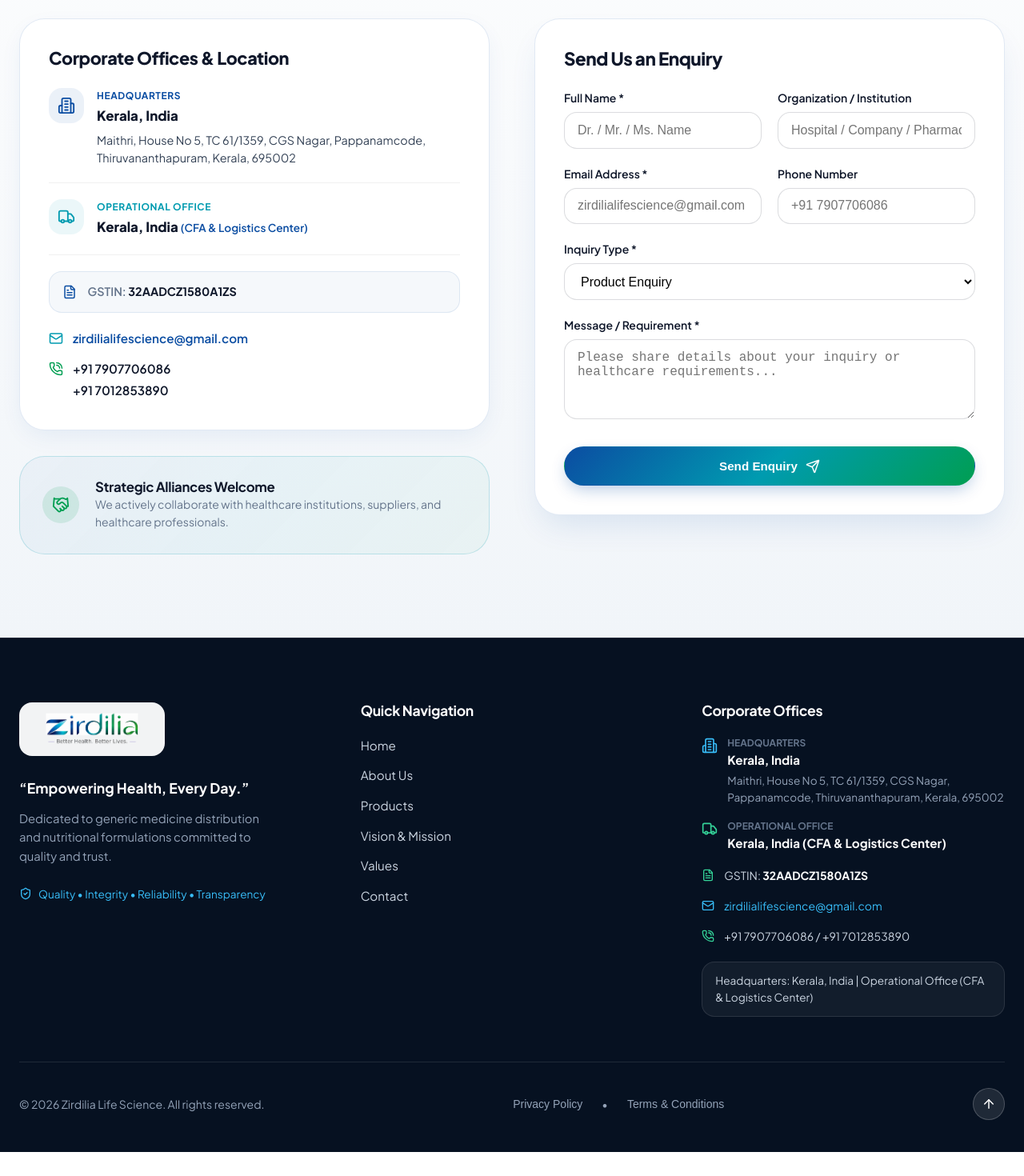
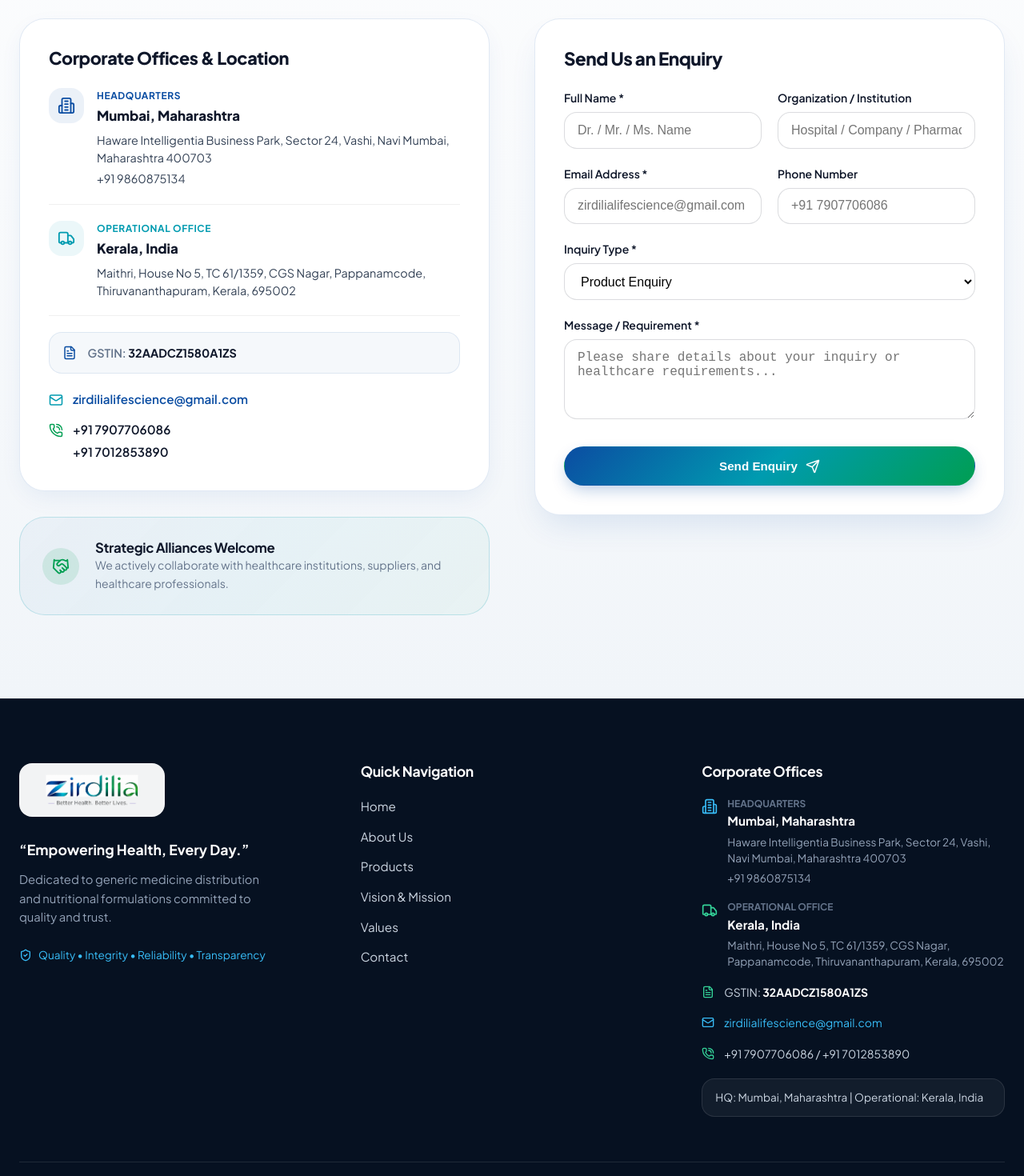
Before and after one commit to abhinavcj/zirdilla, a React (Vite) app: page / in a window 1280 px wide. Shown: the part 6600-8070 px from the top of the page at 80% size. Before the commit the page ends 8040 px from the top, so only its background shows below. Built offline with nearby package versions, Linux system fonts and the light colour scheme.

Commit message:
Update headquarters to Mumbai and operational office to Kerala with full addresses

```diff
--- a/src/components/Contact.jsx
+++ b/src/components/Contact.jsx
@@ -110,10 +110,13 @@ export default function Contact({ onSubmitSuccess }) {
                     Headquarters
                   </div>
                   <div style={{ fontSize: '1.05rem', fontWeight: 800, color: 'var(--text-main)', marginTop: '0.15rem', marginBottom: '0.3rem' }}>
-                    Kerala, India
+                    Mumbai, Maharashtra
                   </div>
                   <div style={{ fontSize: '0.9rem', color: 'var(--text-body)', lineHeight: 1.55 }}>
-                    Maithri, House No 5, TC 61/1359, CGS Nagar, Pappanamcode, Thiruvananthapuram, Kerala, 695002
+                    Haware Intelligentia Business Park, Sector 24, Vashi, Navi Mumbai, Maharashtra 400703
+                  </div>
+                  <div style={{ fontSize: '0.9rem', color: 'var(--text-body)', marginTop: '0.25rem' }}>
+                    +91 9860875134
                   </div>
                 </div>
               </div>
@@ -147,8 +150,11 @@ export default function Contact({ onSubmitSuccess }) {
                   <div style={{ fontSize: '0.75rem', fontWeight: 700, color: 'var(--color-primary-cyan)', textTransform: 'uppercase', letterSpacing: '0.05em' }}>
                     Operational Office
                   </div>
-                  <div style={{ fontSize: '1.05rem', fontWeight: 800, color: 'var(--text-main)', marginTop: '0.15rem' }}>
-                    Kerala, India <span style={{ fontSize: '0.85rem', color: 'var(--color-primary-blue)', fontWeight: '600' }}>(CFA & Logistics Center)</span>
+                  <div style={{ fontSize: '1.05rem', fontWeight: 800, color: 'var(--text-main)', marginTop: '0.15rem', marginBottom: '0.3rem' }}>
+                    Kerala, India
+                  </div>
+                  <div style={{ fontSize: '0.9rem', color: 'var(--text-body)', lineHeight: 1.55 }}>
+                    Maithri, House No 5, TC 61/1359, CGS Nagar, Pappanamcode, Thiruvananthapuram, Kerala, 695002
                   </div>
                 </div>
               </div>
--- a/src/components/Footer.jsx
+++ b/src/components/Footer.jsx
@@ -114,10 +114,13 @@ export default function Footer({ onOpenPolicyModal }) {
                 <div>
                   <div style={{ fontSize: '0.75rem', color: '#64748B', fontWeight: '700', textTransform: 'uppercase' }}>HEADQUARTERS</div>
                   <div style={{ fontSize: '0.95rem', color: '#FFFFFF', fontWeight: '700', marginBottom: '0.25rem' }}>
-                    Kerala, India
+                    Mumbai, Maharashtra
                   </div>
                   <div style={{ fontSize: '0.85rem', color: '#94A3B8', lineHeight: 1.5 }}>
-                    Maithri, House No 5, TC 61/1359, CGS Nagar, Pappanamcode, Thiruvananthapuram, Kerala, 695002
+                    Haware Intelligentia Business Park, Sector 24, Vashi, Navi Mumbai, Maharashtra 400703
+                  </div>
+                  <div style={{ fontSize: '0.85rem', color: '#94A3B8', marginTop: '0.2rem' }}>
+                    +91 9860875134
                   </div>
                 </div>
               </div>
@@ -126,8 +129,11 @@ export default function Footer({ onOpenPolicyModal }) {
                 <Truck size={20} color="#34D399" style={{ marginTop: '0.2rem', flexShrink: 0 }} />
                 <div>
                   <div style={{ fontSize: '0.75rem', color: '#64748B', fontWeight: '700', textTransform: 'uppercase' }}>OPERATIONAL OFFICE</div>
-                  <div style={{ fontSize: '0.95rem', color: '#FFFFFF', fontWeight: '700' }}>
-                    Kerala, India (CFA & Logistics Center)
+                  <div style={{ fontSize: '0.95rem', color: '#FFFFFF', fontWeight: '700', marginBottom: '0.25rem' }}>
+                    Kerala, India
+                  </div>
+                  <div style={{ fontSize: '0.85rem', color: '#94A3B8', lineHeight: 1.5 }}>
+                    Maithri, House No 5, TC 61/1359, CGS Nagar, Pappanamcode, Thiruvananthapuram, Kerala, 695002
                   </div>
                 </div>
               </div>
@@ -161,7 +167,7 @@ export default function Footer({ onOpenPolicyModal }) {
                 color: '#CBD5E1',
               }}
             >
-              Headquarters: Kerala, India | Operational Office (CFA & Logistics Center)
+              HQ: Mumbai, Maharashtra | Operational: Kerala, India
             </div>
           </div>
         </div>
```
